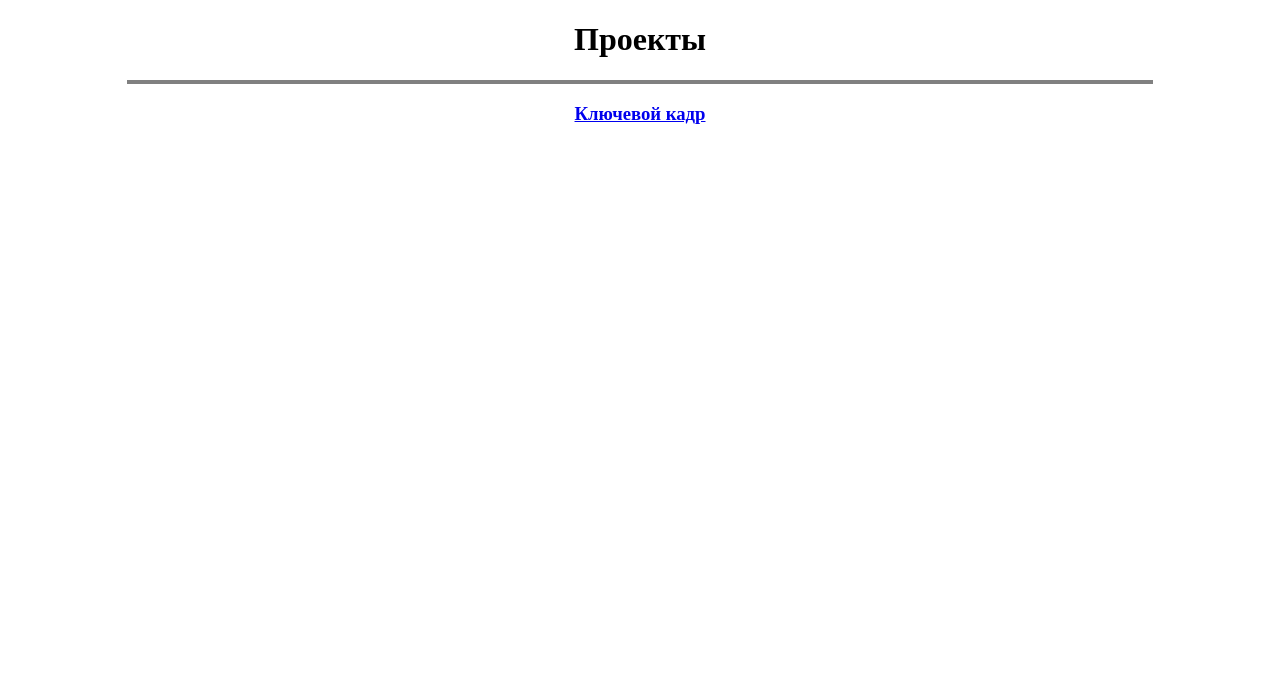
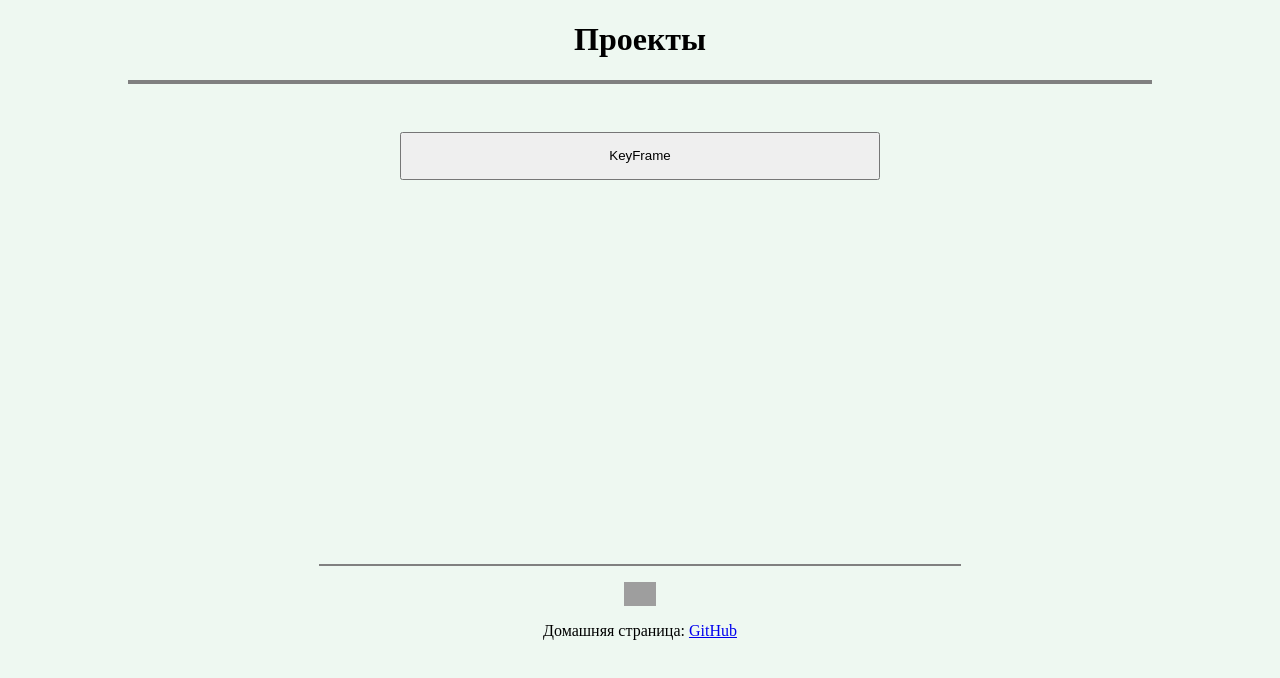
Before and after one commit to user-48/user-48.github.io, a plain HTML site: page index.html in a window 1280 px wide. Drawn offline with Linux system fonts and the light colour scheme; grey boxes are pictures that could not be loaded.

Commit message:
Main Page

```diff
--- a/index.html
+++ b/index.html
@@ -1,17 +1,34 @@
 <!DOCTYPE html>
-<html>
+<html lang="ru">
 	<head>
 		<meta charset="utf-8">
-		<meta name="robots" content="index,follow">
+		<meta name="robots" content="index, follow">
 		<title>Main</title>
 		<meta name="description" lang="ru" content="Проект создан для образования и саморазвития.">
+		<meta name="keywords" content="превью, анимация, кадр, ключевой кадр">
 		<meta name="author" content="User 48">
+		<style>
+			.button {
+				width: 480px;
+				height: 48px;
+				position: absolute;
+				left: 50%;
+				margin-left: -240px;
+			}
+		</style>
 	</head>
-	<body>
+	<body style="width: 1024px; margin: 0 auto; background: #EEF8F1">
 		<h1 align="center">Проекты</h1>
-		<hr size="4" width="1024" noshade>
-		<h3 align="center">
-			<a href="https://user-48.github.io/keyframe/">Ключевой кадр</a>
-		</h3>
+		<hr size="4" noshade>
+		<form style="margin-top: 48px; margin-bottom: 480px">
+			<input class="button" onclick="javascript:window.location='https://user-48.github.io/keyframe/'" type="button" value="KeyFrame">
+		</form>
+		<hr size="2" width="640" noshade>
+		<footer align="center">
+			<p>
+				<img src="https://image.flaticon.com/icons/svg/25/25231.svg" alt="GitHub" width="32" align="center">
+			</p>
+			Домашняя страница: <a href="https://github.com/user-48/user-48.github.io">GitHub</a>
+		</footer>
 	</body>
 </html>
--- a/keyframe/style.css
+++ b/keyframe/style.css
@@ -1,3 +1,5 @@
 body {
-	background: #FBFBFB;
+	background: #F1F8F2;
+	width: 1024px;
+	margin: 0 auto;
 }
```
Also changed, not shown: keyframe/digitization.html (+5 -3 lines), keyframe/index.html (+13 -5 lines), 1 other file.
